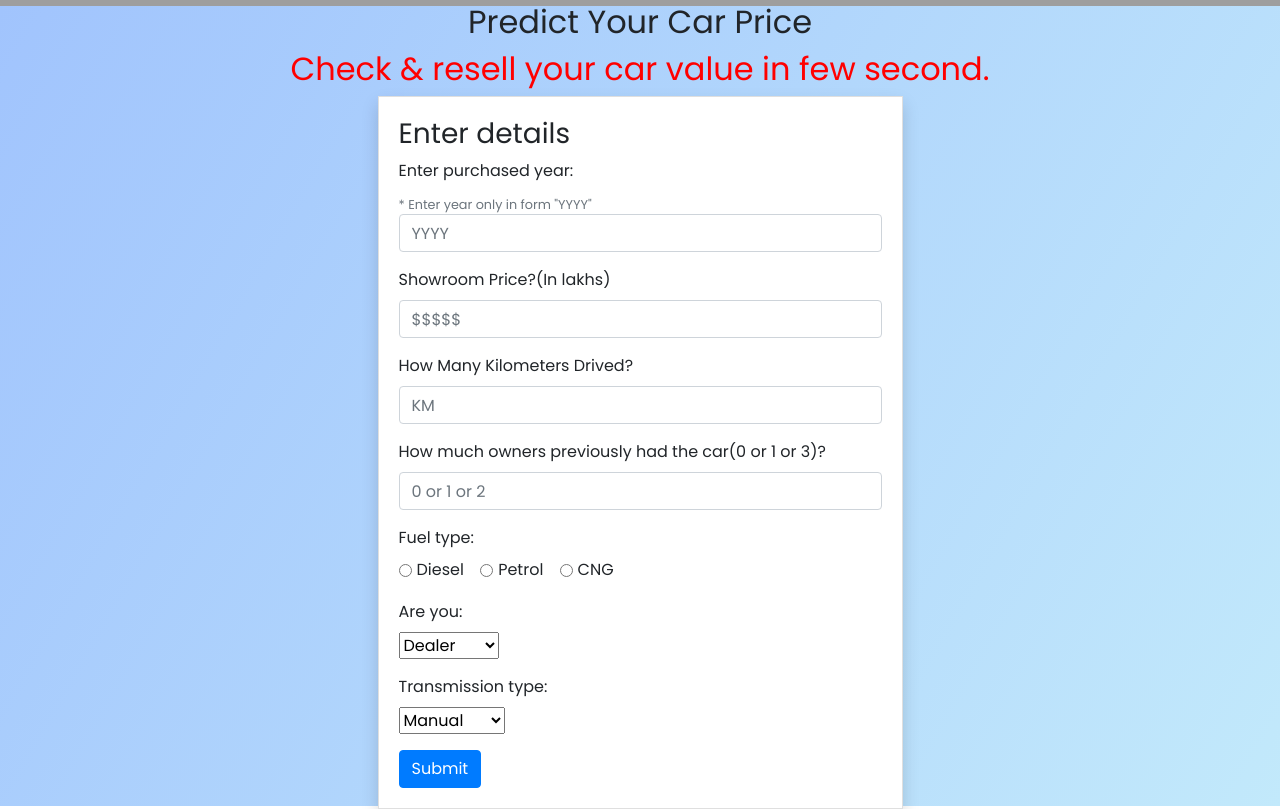
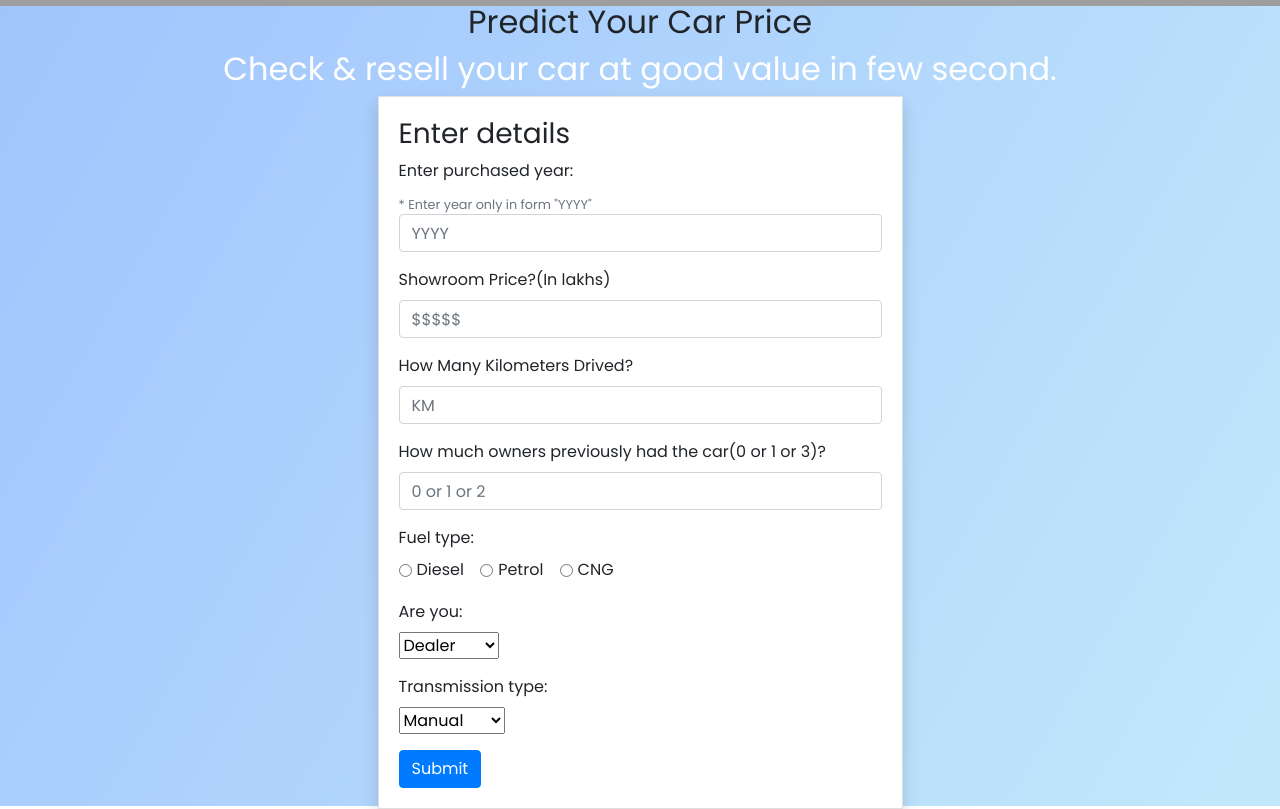
Before and after one commit to imbalram/c, a Flask app: page / in a window 1280 px wide. Shown: the part 954-1763 px from the top of the page. Run offline with Flask 2, Linux system fonts and the light colour scheme; parts of the project's set-up code (start-up, migrations or seed data) failed here and were passed over; some libraries are stand-ins or nearby versions; grey boxes are pictures that could not be loaded.

Commit message:
Update index.html

```diff
--- a/templates/index.html
+++ b/templates/index.html
@@ -4,8 +4,8 @@
         <!-- Required meta tags -->
         <meta charset="utf-8">
         <meta name="viewport" content="width=device-width, initial-scale=1.0">
-        <link href="https://github.com/imbalram/c/blob/main/templates/cccc.png" rel="icon">
-        <link href="https://github.com/imbalram/c/blob/main/templates/cccc.png" rel="apple-touch-icon">
+        <link href="https://github.com/imbalram/c/blob/main/templates/cccc.png?raw=true" rel="icon">
+        <link href="https://github.com/imbalram/c/blob/main/templates/cccc.png?raw=true" rel="apple-touch-icon">
 
         <!-- Bootstrap CSS -->
         <link rel="stylesheet" href="https://stackpath.bootstrapcdn.com/bootstrap/4.1.3/css/bootstrap.min.css" integrity="sha384-MCw98/SFnGE8fJT3GXwEOngsV7Zt27NXFoaoApmYm81iuXoPkFOJwJ8ERdknLPMO" crossorigin="anonymous">
@@ -40,7 +40,7 @@
 
             <div class="container" >
                 <h2 style="text-align: center; font-family: Poppins;font-weight: 400; padding-top: 0%;">Predict Your Car Price</h2>
-                <h2 style="color:white;"><center><font color="red">Check & resell  your car value in few second.</font></center></h2>
+                <h2 style="color:white;"><center>Check & resell  your car at good value in few second.</center></h2>
                 <div class="d-flex justify-content-center">
                     <div class="col-md-6">
                         <div class="card rounded-0 shadow">
```
